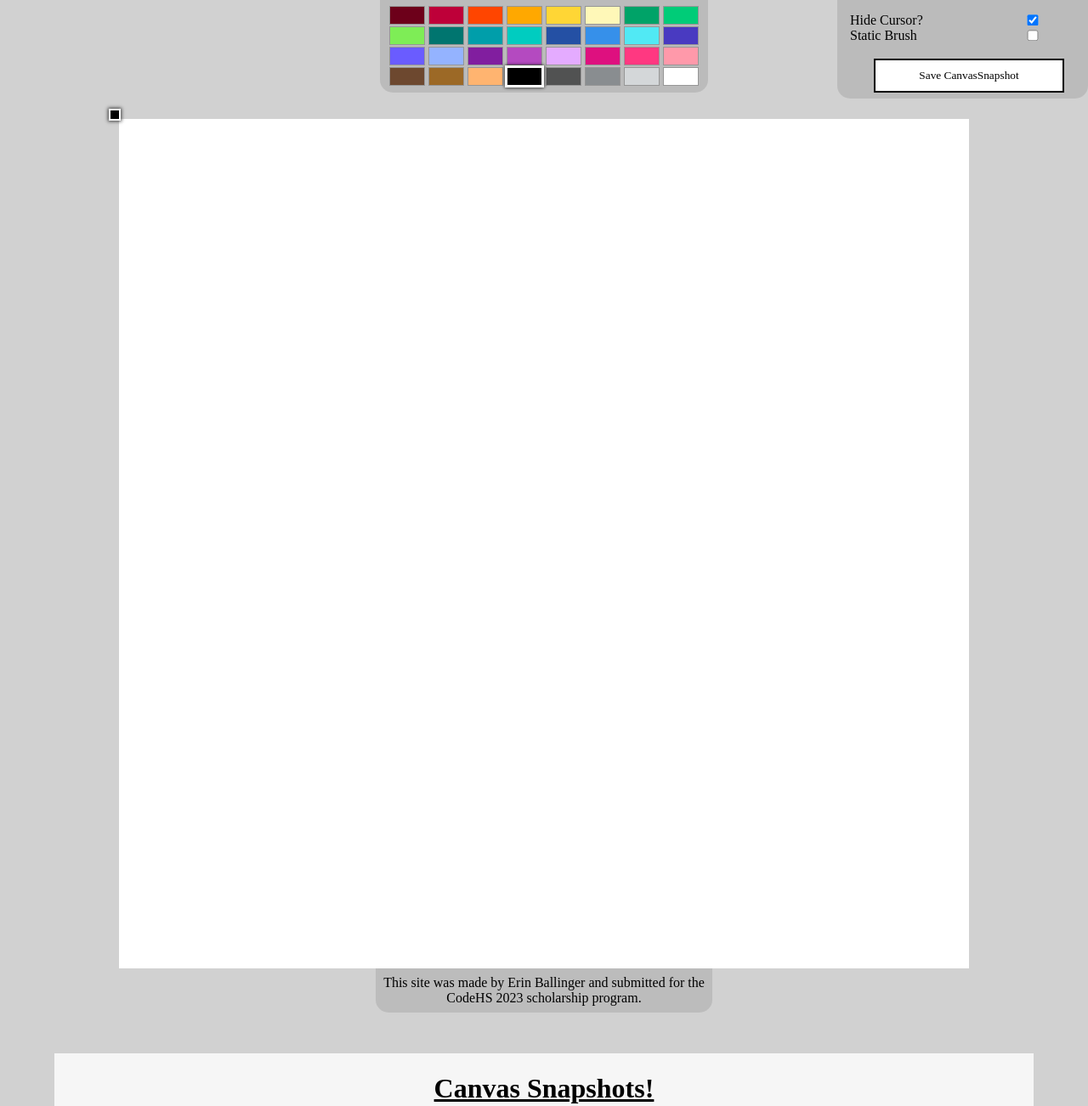
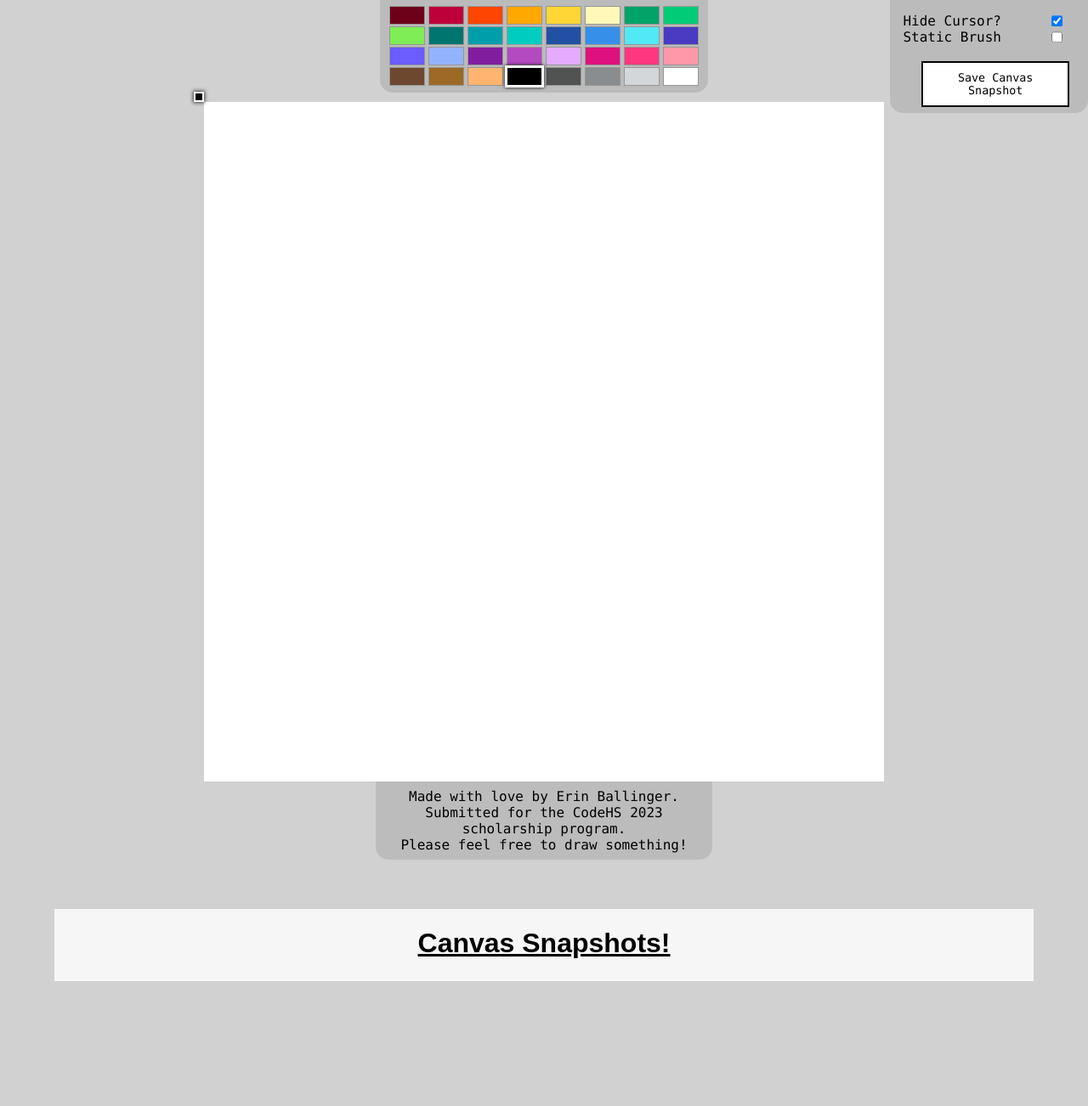
Before and after one commit to zapsters/paint, a plain HTML site: page index.html in a window 1280 px wide. Shown: the top 1302 px of the page at 85% size. After the commit the page ends 1205 px from the top, so only its background shows below. Drawn offline with Linux system fonts and the light colour scheme; no server answers; a web font is replaced by a local one.

Commit message:
Scale and Minor styling

```diff
--- a/index.html
+++ b/index.html
@@ -8,16 +8,7 @@
         background-color: #d1d1d1;
         margin: 0px 0px;
         padding: 0px 0px;
-        font-family: "supria_sans";
-      }
-      @font-face {
-        font-family: "bauhausc_demi";
-        src: url("https://zapsters.github.io/Home/fonts/bauhausc_demibold_regular-webfont.woff2")
-            format("woff2"),
-          url("https://zapsters.github.io/Home/fonts/bauhausc_demibold_regular-webfont.woff")
-            format("woff");
-        font-weight: normal;
-        font-style: normal;
+        font-family: "supria_sans", "Lucida Console", "Verdana", "Arial";
       }
 
       @font-face {
@@ -26,10 +17,6 @@
           format("woff");
         font-weight: normal;
         font-style: normal;
-      }
-
-      p {
-        font-family: "supria_sans";
       }
 
       .header {
@@ -61,8 +48,8 @@
         border-color: rgba(195, 195, 195, 1);
         border-image: none;
         border-width: 0px;
-        height: 1000px;
-        width: 1000px;
+        height: 500px;
+        width: 500px;
         margin: auto;
 
         background-image:
@@ -78,7 +65,7 @@
 
       .borderbackground {
         z-index: 1;
-        padding: 140px 0px 100px 0px;
+        padding: 120px 0px 100px 0px;
         width: 100%;
         overflow: visible;
         margin: 0 auto;
@@ -118,7 +105,6 @@
 
       .selectedPixel[value="painted"] {
         opacity: 0;
-        width: 20px;
         background-color: transparent;
         outline: none;
         box-shadow: none;
@@ -137,17 +123,21 @@
 
       .debugTextClass {
         padding: 0px;
-        width: 280px;
-        margin-left: -140px;
         line-height: 1;
-        position: absolute;
         text-align: center;
-        display: inline-block;
         color: black;
-        top: -50px;
         z-index: 6;
+
+        position: fixed;
         touch-action: none;
         pointer-events: none;
+
+        height: 0;
+        margin: 0 0 0 10px;
+        height: 0px;
+        overflow: show;
+        display: block;
+        position: absolute;
       }
 
       .debugTextClass p {
@@ -214,11 +204,15 @@
         background-color: white;
         border: black 2px solid;
         padding: 10px 10px 10px 10px;
+        font-family: "supria_sans", "Lucida Console", "Verdana", "Arial";
+
       }
 
       .optionBar {
         position: fixed;
-        width: 280px;
+        width: 17%;
+        max-width: 280px;
+        min-width: 200px;
         height: auto;
         top: 0px;
         right: 0px;
@@ -239,7 +233,6 @@
         padding: none;
         margin: none;
         display: block;
-        width: 70px;
         position: absolute;
         right: 0px;
         margin-right: 30px;
@@ -293,13 +286,14 @@
         z-index: 1;
         width: 90%;
         overflow: visible;
-        margin: 0 auto;
+        margin: 50px auto;
         margin-bottom: 50px;
         justify-content: center;
         align-items: center;
         text-align: center;
+        font-family: "supria_sans", "arial";
 
-        padding: 2px 0px 4px 0px;
+        padding: 1px 0px 4px 0px;
       }
 
       .snapshotContainer {
@@ -320,7 +314,7 @@
       .snapshotContainer h1 {
         color: black;
         position: absolute;
-        top: -14px;
+        font-family: "supria_sans", "arial";
       }
 
       .snapshot {
@@ -346,7 +340,7 @@
     />
   </head>
   <body>
-    <div class="optionBar" id="optionBarRight" style="z-index: 10">
+    <div class="optionBar" id="optionBarRight" style="z-index: 10;">
       <p>Hide Cursor?</p>
       <input
         class="checkbox"
@@ -376,9 +370,41 @@
         "
       >
         <p style="padding: 0px; margin: auto; text-align: center">
-          Save CanvasSnapshot
+          Save Canvas Snapshot
         </p>
       </button>
+      <!--
+      <button
+        class="buttonStyle"
+        onclick="showDebug(true);"
+        style="
+          padding: 10px 20px 10px 20px;
+          position: relative;
+          margin: auto;
+          left: 10%;
+          width: 80%;
+        "
+      >
+        <p style="padding: 0px; margin: auto; text-align: center">
+          Show Debug
+        </p>
+      </button>
+      <button
+        class="buttonStyle"
+        onclick="showDebug(false);"
+        style="
+          padding: 10px 20px 10px 20px;
+          position: relative;
+          margin: auto;
+          left: 10%;
+          width: 80%;
+        "
+      >
+        <p style="padding: 0px; margin: auto; text-align: center">
+          Hide Debug
+        </p>
+      </button>
+      -->
     </div>
 
     <!-- Unused tool bar.
@@ -439,8 +465,9 @@
               </button>
             </div>
             <p>
-              This site was made by Erin Ballinger and submitted for the CodeHS
-              2023 scholarship program.
+              Made with love by Erin Ballinger.
+              Submitted for the CodeHS 2023 scholarship program.
+              <br>Please feel free to draw something!
             </p>
           </div>
         </div>
@@ -535,15 +562,18 @@
 
       var canvasSize = [100, 100]; //Width, Height
       var pixelSize = 10;
-      border_identity.style.width = canvasSize[0] * pixelSize + "px";
-      border_identity.style.height = canvasSize[1] * pixelSize + "px";
+      var scale = .8;
+      selectedPixel.style.width = pixelSize * scale + "px";
+      selectedPixel.style.height = pixelSize * scale + "px";
+      border_identity.style.width = canvasSize[0] * pixelSize * scale + "px";
+      border_identity.style.height = canvasSize[1] * pixelSize * scale + "px";
 
-      canvas_identity.style.width = canvasSize[0] * pixelSize + "px";
-      canvas_identity.style.height = canvasSize[1] * pixelSize + "px";
+      canvas_identity.style.width = canvasSize[0] * pixelSize * scale + "px";
+      canvas_identity.style.height = canvasSize[1] * pixelSize * scale + "px";
       canvas_identity.style.backgroundSize =
         pixelSize + "px " + pixelSize + "px";
-      canvas_identity.width = canvasSize[0] * pixelSize;
-      canvas_identity.height = canvasSize[1] * pixelSize;
+      canvas_identity.width = canvasSize[0] * pixelSize * scale;
+      canvas_identity.height = canvasSize[1] * pixelSize * scale;
       canvas_object.filter = "blur(-60px)";
 
       //Tool switch function, unused until the toolBar is actually needed.
@@ -562,11 +592,9 @@
       // }
       // setActiveTool(0);
 
-      //Database pixel data
+      //Database pixel data, this initializes the canvas on load.
       var InitializedFully = false;
-      var pixelDataUpdate = firebase
-        .database()
-        .ref(databaseDirectory + "/pixels/");
+      var pixelDataUpdate = firebase.database().ref(databaseDirectory + "/pixels/");
       pixelDataUpdate.once("value", function (doc) {
         pixel_data = doc.val();
         doc.forEach((pixel) => {
@@ -575,6 +603,9 @@
           setPixelColor(pixelCords, pixelColor);
         });
         InitializedFully = true;
+        console.log(" ================================================ ");
+        console.log(" == Thanks for visiting my site! I hope you enjoy! :D == ");
+        console.log(" == Created with love by Erin == ");
       });
 
       pixelDataUpdate.on("child_added", function (doc) {
@@ -609,13 +640,15 @@
 
       //Called when database pixel is updated. Only reads the pixel that changed!!! Reads Database.
       function setPixelColor(pixelCordinates, pixelHexColor) {
+        if(pixelCordinates == undefined) return;
+        //console.log(pixelCordinates, pixelHexColor);
         canvas = canvas_identity.getContext("2d");
         canvas.beginPath();
         canvas.rect(
-          pixelCordinates[0] * pixelSize,
-          pixelCordinates[1] * pixelSize,
-          pixelSize,
-          pixelSize
+          pixelCordinates[0] * pixelSize * scale,
+          pixelCordinates[1] * pixelSize * scale,
+          pixelSize * scale,
+          pixelSize * scale
         );
         canvas.fillStyle = pixelHexColor;
         canvas.fill();
@@ -628,6 +661,10 @@
 
         folderName = canvasX + ", " + canvasY;
         canvasLocation = [canvasX, canvasY];
+        if(canvasX == undefined || canvasY == undefined) {
+            console.error("Case Caught! Tried to draw pixel, but no canvasPosition found.");
+            return;
+        }
         if (activeColorHex == canvasDefaultColor) {
           firebase
             .database()
@@ -711,8 +748,8 @@
       //User input functions
       function getCursorPosition(clientX, clientY) {
         var canvasIdentity = canvas_identity.getBoundingClientRect();
-        var cursorX = Math.floor((clientX - canvasIdentity.left) / pixelSize);
-        var cursorY = Math.floor((clientY - canvasIdentity.top) / pixelSize);
+        var cursorX = Math.floor((clientX - canvasIdentity.left) / pixelSize / scale);
+        var cursorY = Math.floor((clientY - canvasIdentity.top) / pixelSize / scale);
         return [cursorX, cursorY];
       }
 
@@ -732,8 +769,8 @@
         } else {
           cursorLeftCanvas = false;
           selectedPixel.style.opacity = 1;
-          selectedPixel.style.left = cursorX * pixelSize + "px";
-          selectedPixel.style.top = cursorY * pixelSize + "px";
+          selectedPixel.style.left = cursorX * pixelSize * scale + "px";
+          selectedPixel.style.top = cursorY * pixelSize * scale + "px";
 
           canvasX = cursorX;
           canvasY = cursorY;
```
